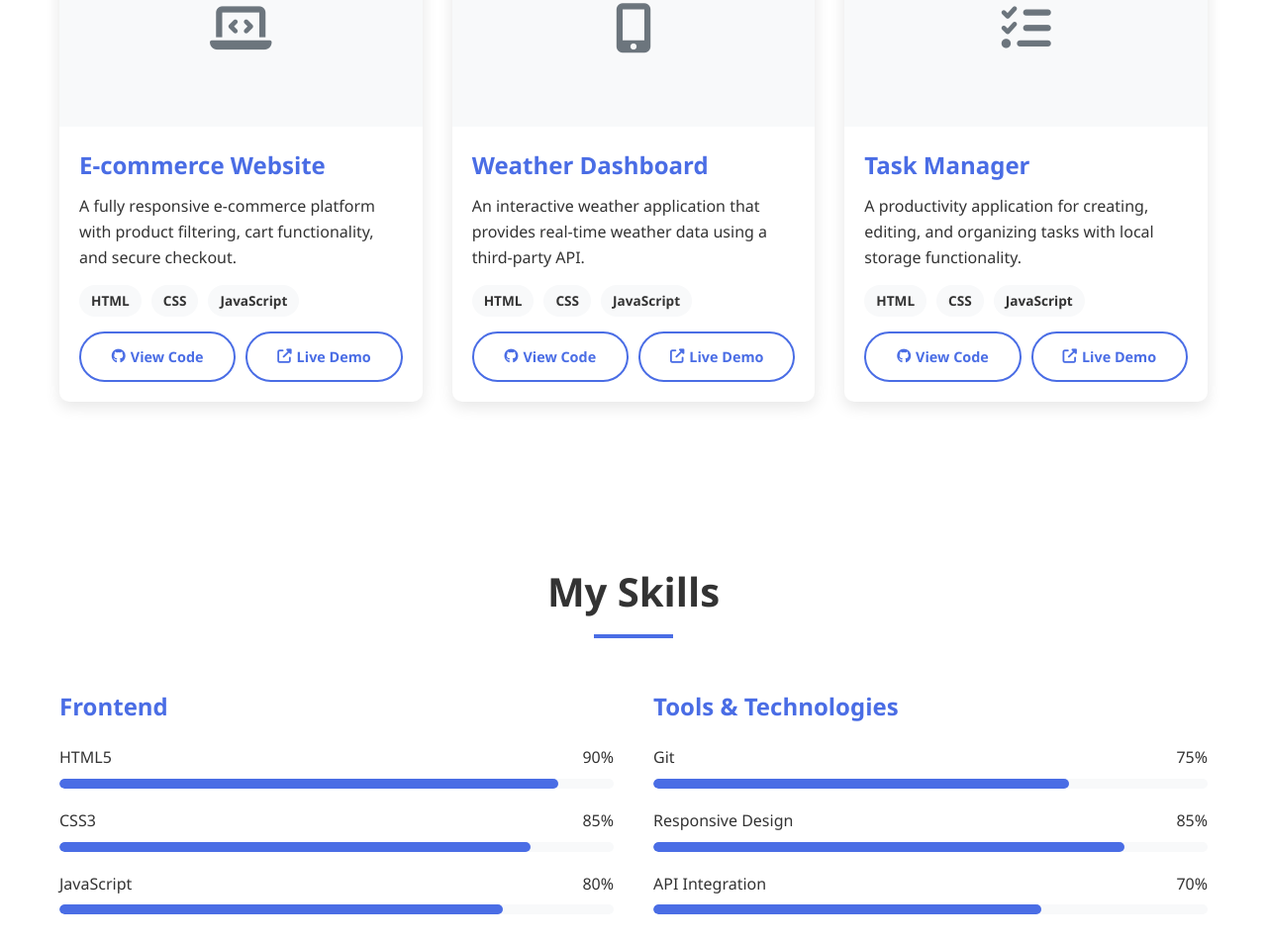
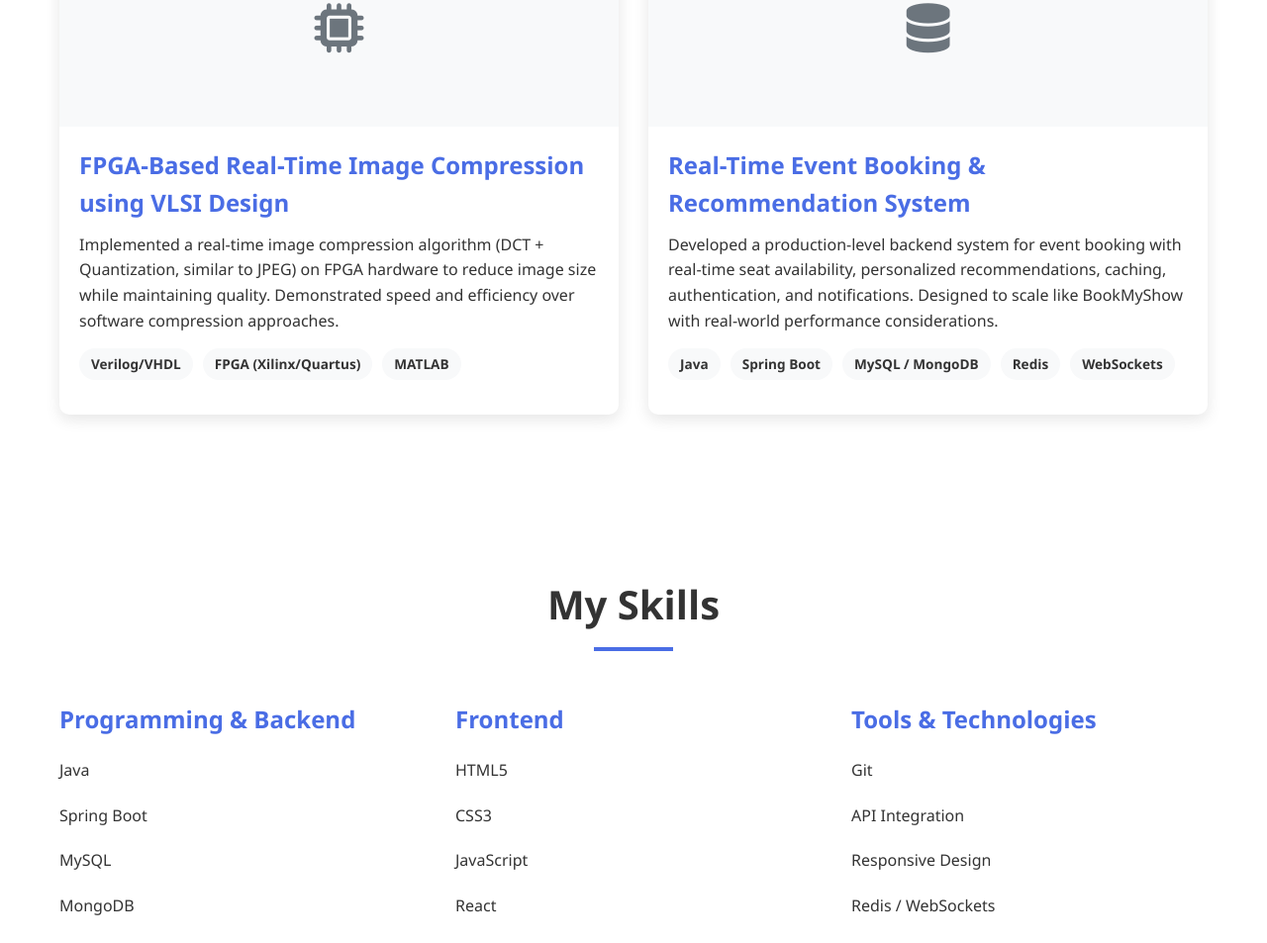
Before and after one commit to Ayyappan-17/portfolio, a website built with Vite: page index.html in a window 1280 px wide. Shown: the part 1670-2623 px from the top of the page at 99% size. Built offline with nearby package versions, Linux system fonts and the light colour scheme.

Commit message:
Updated portfolio with new changes

```diff
--- a/index.html
+++ b/index.html
@@ -40,8 +40,8 @@
         <div class="container">
             <div class="hero-content">
                 <h1>Ayyappan S</h1>
-                <h2>Software Engineer</h2>
-                <p>Building scalable and user-centric software solutions with modern technologies and clean code.</p>
+                 <h2>Backend Developer | Java & Spring Boot | ECE Graduate</h2>
+                        <p>Crafting scalable software solutions with a strong foundation in engineering and problem-solving.</p>
 
                 <a href="#projects" class="btn primary-btn">View My Work</a>
             </div>
@@ -60,10 +60,9 @@
                     </div>
                 </div>
                 <div class="about-text">
-<p>Hello! I'm a passionate Software Engineer with a background in Electronics and Communication Engineering. My strong analytical skills and problem-solving mindset, developed through core ECE subjects, have helped me transition effectively into the world of software development.</p>
-<p>I specialize in technologies like Java, JavaScript, React, and databases, and I enjoy building scalable and user-friendly applications. My projects reflect a blend of hardware understanding and software logic, and I’m always eager to learn and adapt to new technologies.</p>
-<p>Now a recent graduate, I’m excited to contribute to impactful software solutions. When I’m not coding, I enjoy exploring tech innovations, solving DSA problems, or diving into system design concepts.</p>
+<p>I am a results-oriented Engineer with a strong foundation in Java, Spring Boot, and backend system design, driven by a passion for solving real-world problems through code. With hands-on experience in building scalable applications and a proven track record of solving 150+ complex DSA problems across platforms like LeetCode, GFG, and CodeChef, I bring both practical development skills and analytical depth to every project.</p>
 
+<p> My ability to connect engineering fundamentals with modern software practices allows me to approach challenges with a unique hardware-software perspective, ensuring solutions that are not only functional but also optimized for performance and reliability. I am eager to contribute to impactful backend projects where I can design, optimize, and deliver systems that scale.</p>
                 </div>
             </div>
         </div>
@@ -74,71 +73,45 @@
         <div class="container">
             <h2 class="section-title">My Projects</h2>
             <div class="projects-grid">
-                <!-- Project 1 -->
+
+                <!-- ECE Project -->
                 <div class="project-card">
                     <div class="project-img">
                         <div class="project-img-placeholder">
-                            <i class="fas fa-laptop-code"></i>
+                            <i class="fas fa-microchip"></i>
                         </div>
                     </div>
                     <div class="project-info">
-                        <h3>E-commerce Website</h3>
-                        <p>A fully responsive e-commerce platform with product filtering, cart functionality, and secure checkout.</p>
+                        <h3>FPGA-Based Real-Time Image Compression using VLSI Design</h3>
+                        <p>Implemented a real-time image compression algorithm (DCT + Quantization, similar to JPEG) on FPGA hardware to reduce image size while maintaining quality. Demonstrated speed and efficiency over software compression approaches.</p>
                         <div class="tech-stack">
-                            <span>HTML</span>
-                            <span>CSS</span>
-                            <span>JavaScript</span>
-                        </div>
-                        <div class="project-links">
-                            <a href="#" class="btn secondary-btn"><i class="fab fa-github"></i> View Code</a>
-                            <a href="#" class="btn secondary-btn"><i class="fas fa-external-link-alt"></i> Live Demo</a>
+                            <span>Verilog/VHDL</span>
+                            <span>FPGA (Xilinx/Quartus)</span>
+                            <span>MATLAB</span>
                         </div>
                     </div>
                 </div>
 
-                <!-- Project 2 -->
+                <!-- Backend Project -->
                 <div class="project-card">
                     <div class="project-img">
                         <div class="project-img-placeholder">
-                            <i class="fas fa-mobile-alt"></i>
+                            <i class="fas fa-database"></i>
                         </div>
                     </div>
                     <div class="project-info">
-                        <h3>Weather Dashboard</h3>
-                        <p>An interactive weather application that provides real-time weather data using a third-party API.</p>
+                        <h3>Real-Time Event Booking & Recommendation System</h3>
+                        <p>Developed a production-level backend system for event booking with real-time seat availability, personalized recommendations, caching, authentication, and notifications. Designed to scale like BookMyShow with real-world performance considerations.</p>
                         <div class="tech-stack">
-                            <span>HTML</span>
-                            <span>CSS</span>
-                            <span>JavaScript</span>
-                        </div>
-                        <div class="project-links">
-                            <a href="#" class="btn secondary-btn"><i class="fab fa-github"></i> View Code</a>
-                            <a href="#" class="btn secondary-btn"><i class="fas fa-external-link-alt"></i> Live Demo</a>
+                            <span>Java</span>
+                            <span>Spring Boot</span>
+                            <span>MySQL / MongoDB</span>
+                            <span>Redis</span>
+                            <span>WebSockets</span>
                         </div>
                     </div>
                 </div>
 
-                <!-- Project 3 -->
-                <div class="project-card">
-                    <div class="project-img">
-                        <div class="project-img-placeholder">
-                            <i class="fas fa-tasks"></i>
-                        </div>
-                    </div>
-                    <div class="project-info">
-                        <h3>Task Manager</h3>
-                        <p>A productivity application for creating, editing, and organizing tasks with local storage functionality.</p>
-                        <div class="tech-stack">
-                            <span>HTML</span>
-                            <span>CSS</span>
-                            <span>JavaScript</span>
-                        </div>
-                        <div class="project-links">
-                            <a href="#" class="btn secondary-btn"><i class="fab fa-github"></i> View Code</a>
-                            <a href="#" class="btn secondary-btn"><i class="fas fa-external-link-alt"></i> Live Demo</a>
-                        </div>
-                    </div>
-                </div>
             </div>
         </div>
     </section>
@@ -148,69 +121,34 @@
         <div class="container">
             <h2 class="section-title">My Skills</h2>
             <div class="skills-container">
-                <!-- Frontend Skills -->
+
+                <!-- Programming & Backend -->
+                <div class="skill-category">
+                    <h3>Programming & Backend</h3>
+                    <div class="skill-item"><span>Java</span></div>
+                    <div class="skill-item"><span>Spring Boot</span></div>
+                    <div class="skill-item"><span>MySQL</span></div>
+                    <div class="skill-item"><span>MongoDB</span></div>
+                </div>
+
+                <!-- Frontend -->
                 <div class="skill-category">
                     <h3>Frontend</h3>
-                    <div class="skill-item">
-                        <div class="skill-info">
-                            <span>HTML5</span>
-                            <span>90%</span>
-                        </div>
-                        <div class="progress-bar">
-                            <div class="progress" style="width: 90%"></div>
-                        </div>
-                    </div>
-                    <div class="skill-item">
-                        <div class="skill-info">
-                            <span>CSS3</span>
-                            <span>85%</span>
-                        </div>
-                        <div class="progress-bar">
-                            <div class="progress" style="width: 85%"></div>
-                        </div>
-                    </div>
-                    <div class="skill-item">
-                        <div class="skill-info">
-                            <span>JavaScript</span>
-                            <span>80%</span>
-                        </div>
-                        <div class="progress-bar">
-                            <div class="progress" style="width: 80%"></div>
-                        </div>
-                    </div>
+                    <div class="skill-item"><span>HTML5</span></div>
+                    <div class="skill-item"><span>CSS3</span></div>
+                    <div class="skill-item"><span>JavaScript</span></div>
+                    <div class="skill-item"><span>React</span></div>
                 </div>
 
                 <!-- Tools & Technologies -->
                 <div class="skill-category">
                     <h3>Tools & Technologies</h3>
-                    <div class="skill-item">
-                        <div class="skill-info">
-                            <span>Git</span>
-                            <span>75%</span>
-                        </div>
-                        <div class="progress-bar">
-                            <div class="progress" style="width: 75%"></div>
-                        </div>
-                    </div>
-                    <div class="skill-item">
-                        <div class="skill-info">
-                            <span>Responsive Design</span>
-                            <span>85%</span>
-                        </div>
-                        <div class="progress-bar">
-                            <div class="progress" style="width: 85%"></div>
-                        </div>
-                    </div>
-                    <div class="skill-item">
-                        <div class="skill-info">
-                            <span>API Integration</span>
-                            <span>70%</span>
-                        </div>
-                        <div class="progress-bar">
-                            <div class="progress" style="width: 70%"></div>
-                        </div>
-                    </div>
+                    <div class="skill-item"><span>Git</span></div>
+                    <div class="skill-item"><span>API Integration</span></div>
+                    <div class="skill-item"><span>Responsive Design</span></div>
+                    <div class="skill-item"><span>Redis / WebSockets</span></div>
                 </div>
+
             </div>
         </div>
     </section>
@@ -221,11 +159,11 @@
             <h2 class="section-title">Get In Touch</h2>
             <div class="contact-container">
                 <div class="contact-info">
-                    <p>Feel free to reach out to me for collaborations or just to say hello!</p>
+                    <p>Feel free to reach out to me for collaborations or opportunities.</p>
                     <div class="contact-methods">
                         <div class="contact-method">
                             <i class="fas fa-envelope"></i>
-                            <span><a href="/cdn-cgi/l/email-protection" class="__cf_email__" data-cfemail="e48189858d88a4819c8589948881ca878b89">[email&#160;protected]</a></span>
+                            <span><a href="mailto:s.ayyappan2003@gmail.com">s.ayyappan2003@gmail.com</a></span>
                         </div>
                         <div class="contact-method">
                             <i class="fas fa-phone"></i>
@@ -233,13 +171,13 @@
                         </div>
                         <div class="contact-method">
                             <i class="fas fa-map-marker-alt"></i>
-                            <span>Chennai,TamilNadu</span>
+                            <span>Chennai, TamilNadu</span>
                         </div>
                     </div>
                     <div class="social-links">
-                        <a href="#" aria-label="GitHub"><i class="fab fa-github"></i></a>
-                        <a href="#" aria-label="LinkedIn"><i class="fab fa-linkedin"></i></a>
-                        <a href="#" aria-label="Twitter"><i class="fab fa-twitter"></i></a>
+                        <a href="https://github.com/Ayyappan-17" aria-label="GitHub"><i class="fab fa-github"></i></a>
+                        <a href="https://www.linkedin.com/in/ayyappan-sakthivel-b58174253" aria-label="LinkedIn"><i class="fab fa-linkedin"></i></a>
+                        <a href="https://leetcode.com/u/Ayyappan17/" aria-label="LeetCode"><i class="fas fa-code"></i></a>
                     </div>
                 </div>
                 <form id="contact-form" class="contact-form">
@@ -267,7 +205,7 @@
     <!-- Footer -->
     <footer>
         <div class="container">
-            <p>&copy; 2023 John Doe. All rights reserved.</p>
+            <p>&copy; 2025 Ayyappan . All rights reserved.</p>
         </div>
     </footer>
 
@@ -276,7 +214,7 @@
         <i class="fas fa-arrow-up"></i>
     </button>
 
-    <script data-cfasync="false" src="/cdn-cgi/scripts/5c5dd728/cloudflare-static/email-decode.min.js"></script><script src="./js/script.js"></script>
+    <script src="./js/script.js"></script>
 </body>
 
 </html>
```
